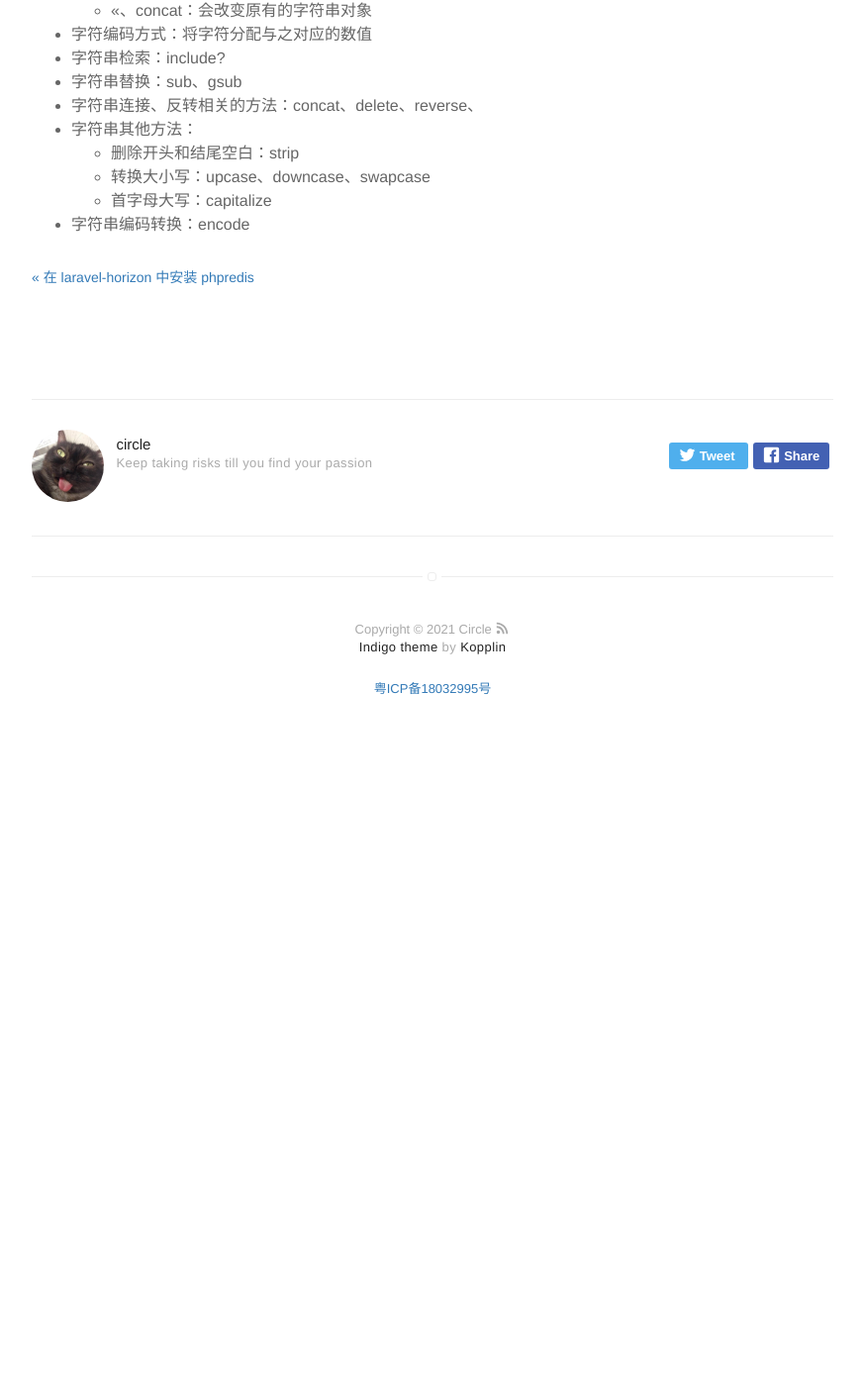
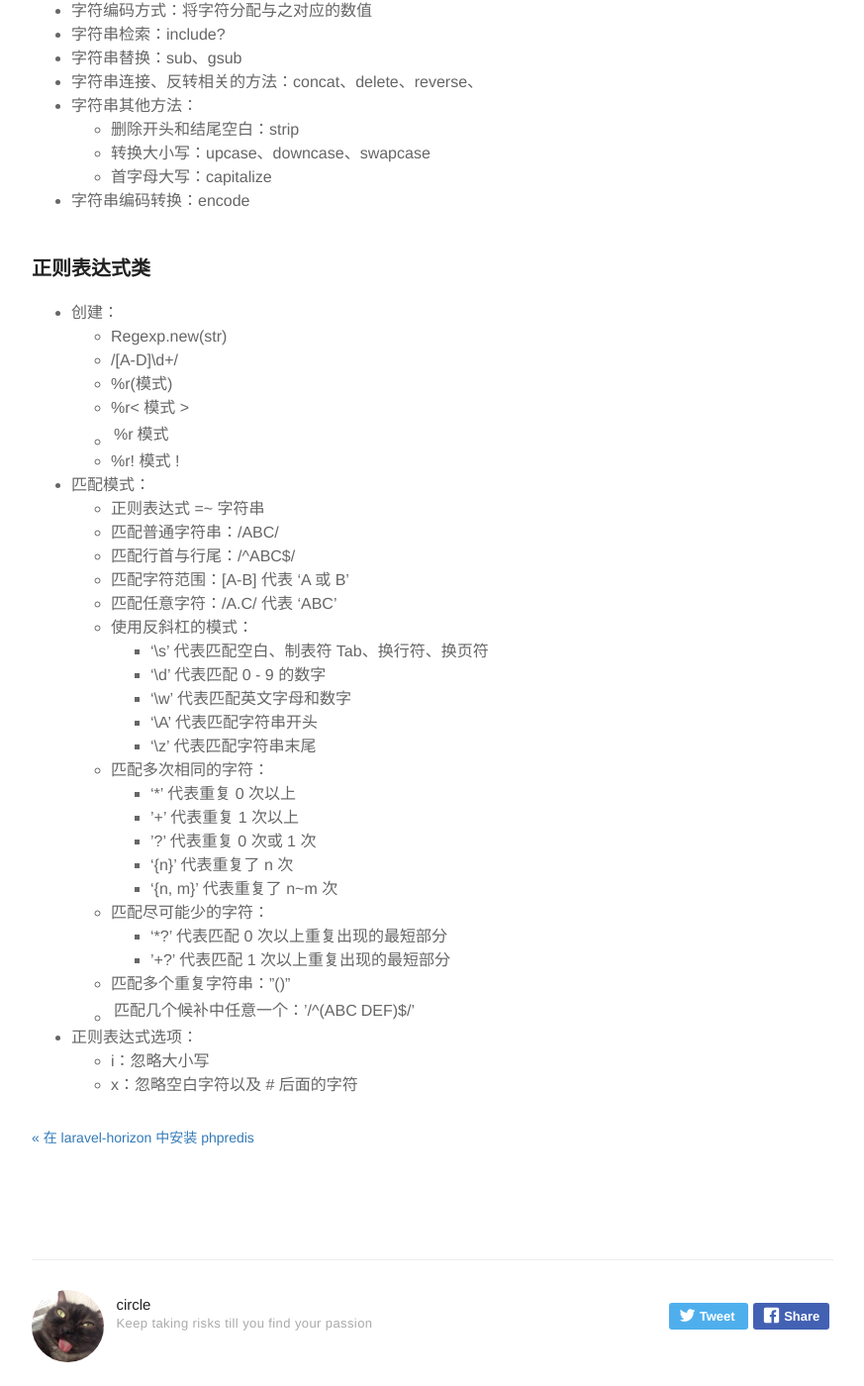
Before and after one commit to rust17/blog, a Jekyll site: the page built from _posts/2021-12-12-ruby-basic-programing.markdown, in a window 1280 px wide and 1400 px high, scrolled down 4335 px. Shown: the whole window at 99% size, without its empty margins (203-1076 px from the left). Built offline with Jekyll 4.4.1, drawn with Linux system fonts in a browser that asks for light colours; comment, search, counter and statistics services are not loaded; before the commit the page ends 5079 px from its top, so only the background shows below that; some of the changed text lies outside the part shown.

Commit message:
feat: update article

```diff
--- a/_posts/2021-12-12-ruby-basic-programing.markdown
+++ b/_posts/2021-12-12-ruby-basic-programing.markdown
@@ -65,9 +65,9 @@ description: Ruby
         * attr_reader :name，定义了只读 name 属性
         * attr_writer :name，定义了只写 name 属性
         * attr_accessor :name，定义了读写 name 属性
-    * 特殊变量 self：本质是实例方法的默认接收者，也可以用来实现动态绑定
+    * 特殊变量 self：本质是实例方法的默认接收者，也可以用来实现后期动态绑定
     * 类方法：方法的接收者是类本身，这里的类一般就是指单例类，在 Ruby 中，定义单例类一般有两种方法：
-        * class << 类名 ~ end
+        * `class << 类名 ~ end`
         * def 类名/self.方法名 ~ end
     * 类变量：在类的所有实例当中，类变量是共享的
     * 可见性：
@@ -122,7 +122,7 @@ description: Ruby
     * 将块传递给一些方法替换其内部逻辑
 * 块的定义：
     * 在定义的方法中，使用 yield 关键字，执行方法的块，块是作为方法的一个参数传递进来的
-    * 在定义的方法中，使用 block_given? 判断是否有块传递给方法
+    * 在定义的方法中，使用 `block_given?` 判断是否有块传递给方法
     * 在块中使用 break，会马上返回到调用块的地方
     * 使用 Proc 把块封装为对象，或者在方法的末尾参数使用 &block 的形式
 * 块变量：块变量是指只能在块内部使用的变量，不能覆盖外部的局部变量
@@ -146,10 +146,10 @@ description: Ruby
     * to_r: 转成 Rational 对象
     * to_c：转成 Complex 对象
 * 计数方法：
-    * n.times { |i| ... }：循环 n 次
-    * from.upto(to) { |i| ... }：循环对 i 加 1
-    * from.downto(to) { |i| ... }：循环对 i 减 1
-    * from.step(to, step) { |i| ... }：循环对 i 处理
+    * `n.times { |i| ... }`：循环 n 次
+    * `from.upto(to) { |i| ... }`：循环对 i 加 1
+    * `from.downto(to) { |i| ... }`：循环对 i 减 1
+    * `from.step(to, step) { |i| ... }`：循环对 i 处理
 
 ### 数组类
 
@@ -167,7 +167,7 @@ description: Ruby
 * 字符串长度：length、size 方法
 * 字符串连接：
     * +：连接后的字符串对象是新建的
-    * <<、concat：会改变原有的字符串对象
+    * `<<、concat`：会改变原有的字符串对象
 * 字符编码方式：将字符分配与之对应的数值
 * 字符串检索：include?
 * 字符串替换：sub、gsub
@@ -177,3 +177,39 @@ description: Ruby
     * 转换大小写：upcase、downcase、swapcase
     * 首字母大写：capitalize
 * 字符串编码转换：encode
+
+### 正则表达式类
+
+* 创建：
+    * Regexp.new(str)
+    * /[A-D]\d+/
+    * %r(模式)
+    * %r< 模式 >
+    * %r| 模式 |
+    * %r! 模式 !
+* 匹配模式：
+    * 正则表达式 =~ 字符串
+    * 匹配普通字符串：/ABC/
+    * 匹配行首与行尾：/^ABC$/
+    * 匹配字符范围：[A-B] 代表 'A 或 B'
+    * 匹配任意字符：/A.C/ 代表 'ABC'
+    * 使用反斜杠的模式：
+        * '\s' 代表匹配空白、制表符 Tab、换行符、换页符
+        * '\d' 代表匹配 0 - 9 的数字
+        * '\w' 代表匹配英文字母和数字
+        * '\A' 代表匹配字符串开头
+        * '\z' 代表匹配字符串末尾
+    * 匹配多次相同的字符：
+        * '*' 代表重复 0 次以上
+        * '+' 代表重复 1 次以上
+        * '?' 代表重复 0 次或 1 次
+        * '{n}' 代表重复了 n 次
+        * '{n, m}' 代表重复了 n~m 次
+    * 匹配尽可能少的字符：
+        * '*?' 代表匹配 0 次以上重复出现的最短部分
+        * '+?' 代表匹配 1 次以上重复出现的最短部分
+    * 匹配多个重复字符串："()"
+    * 匹配几个候补中任意一个：'/^(ABC|DEF)$/'
+* 正则表达式选项：
+    * i：忽略大小写
+    * x：忽略空白字符以及 # 后面的字符
```
Also changed, not shown: other parts of _posts/2021-12-12-ruby-basic-programing.markdown (+1 -1 lines).
